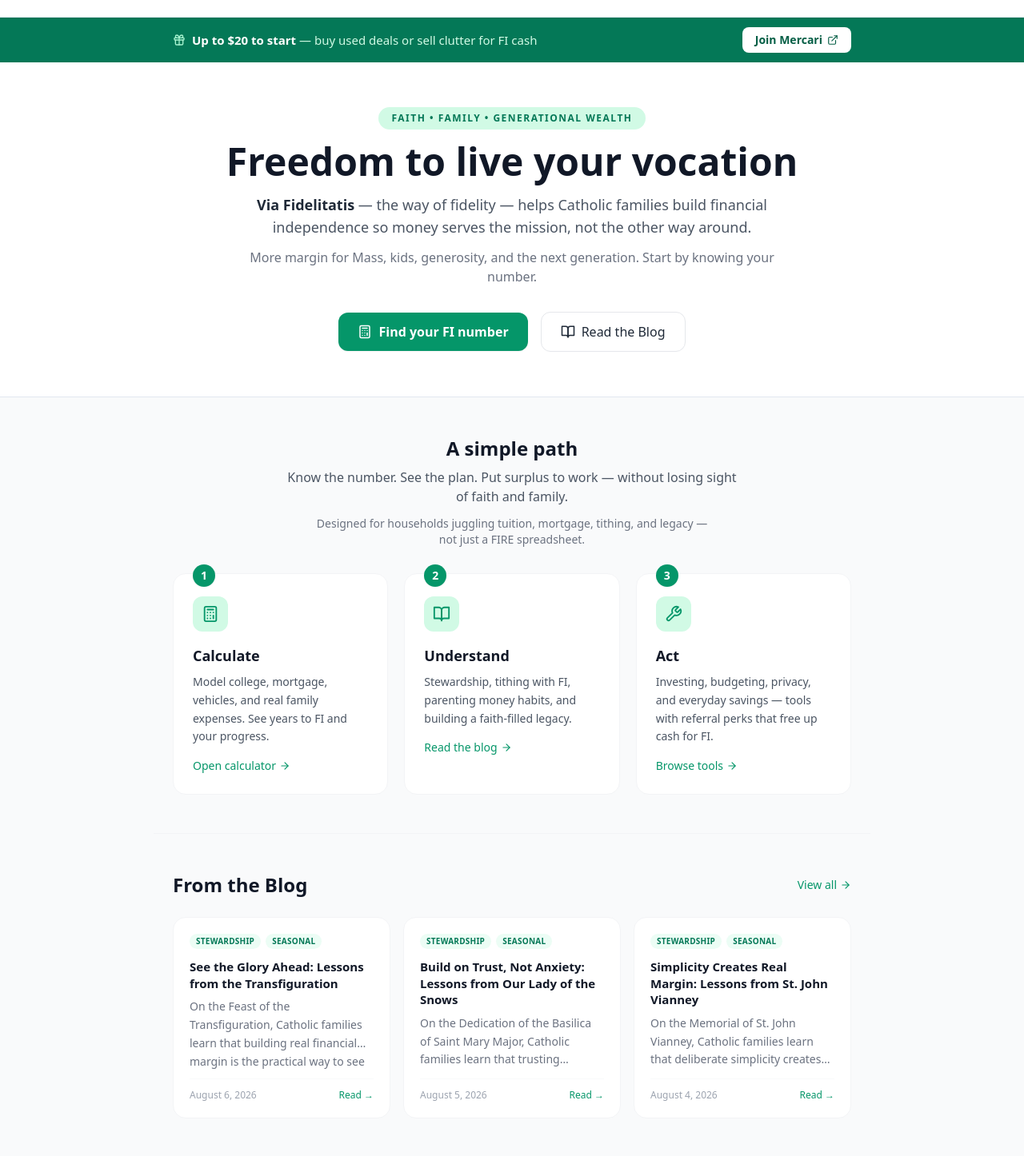
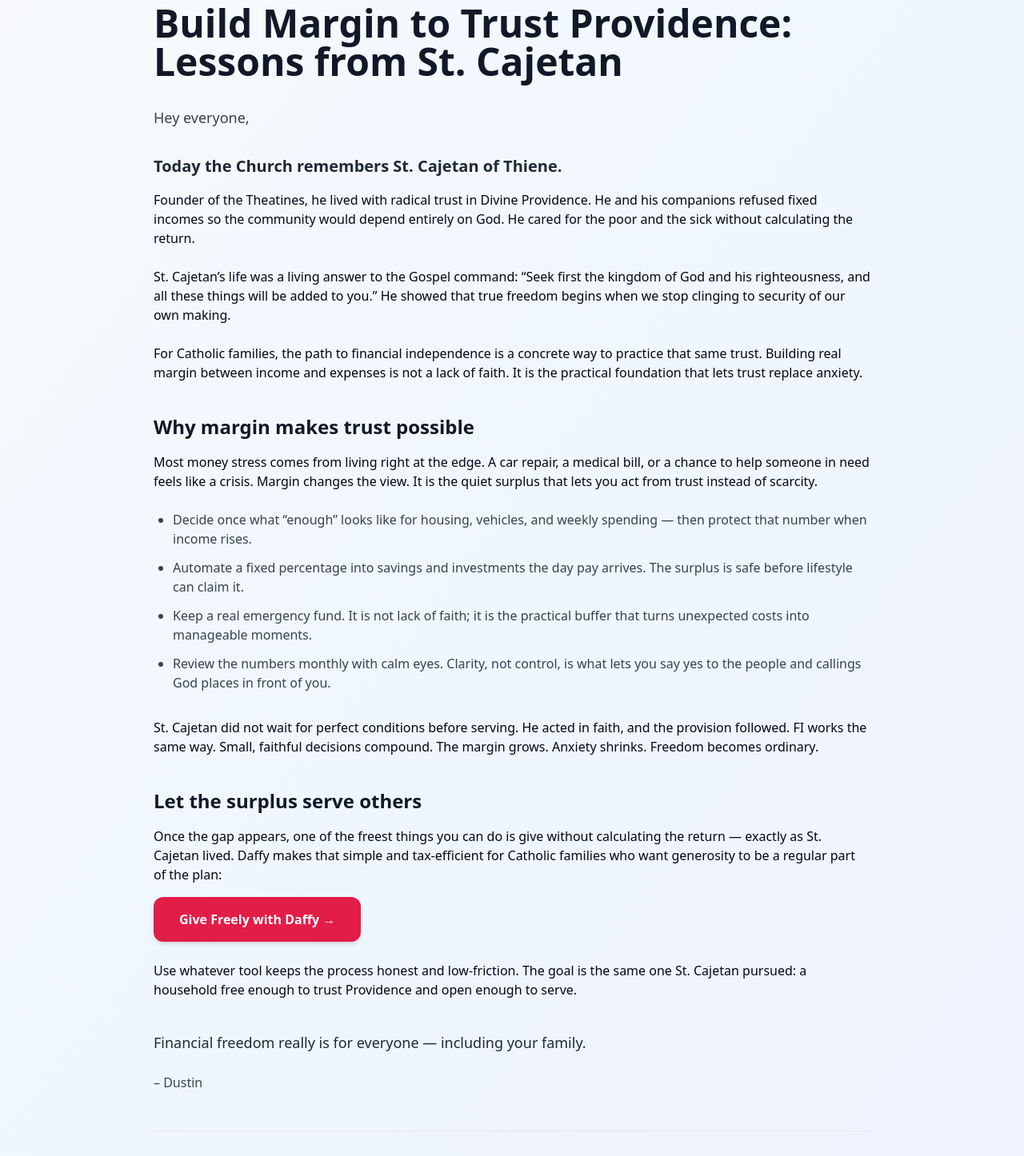
Before and after one commit to daughterpop/super-fi-calc, a React (Vite) app: page /blog/build-margin-to-trust-providence-lessons-from-st-cajetan in a window 1280 px wide. Shown: the part 43-1489 px from the top of the page at 80% size. Built offline with nearby package versions, Linux system fonts and the light colour scheme.

Commit message:
Add daily blog post: Build Margin to Trust Providence: Lessons from St. Cajetan – August 7, 2026

```diff
--- a/src/data/posts.js
+++ b/src/data/posts.js
@@ -1,4 +1,14 @@
 const rawPosts = [
+  {
+    title: 'Build Margin to Trust Providence: Lessons from St. Cajetan',
+    date: 'August 7, 2026',
+    dateSort: '2026-08-07',
+    excerpt: 'On the Memorial of St. Cajetan, Catholic families learn that real financial margin is the practical foundation that lets trust in Providence replace anxiety — turning financial independence into everyday freedom to serve.',
+    readTime: '4 min read',
+    link: '/blog/build-margin-to-trust-providence-lessons-from-st-cajetan',
+    tags: ['Stewardship', 'Seasonal', 'Prayer', 'Legacy'],
+    featured: false
+  },
   {
     title: 'See the Glory Ahead: Lessons from the Transfiguration',
     date: 'August 6, 2026',
--- a/src/main.jsx
+++ b/src/main.jsx
@@ -41,6 +41,7 @@ import BuildMarginForTrueHospitalityLessonsFromStLydia from './pages/build-margi
 import SimplicityCreatesRealMarginLessonsFromStJohnVianney from './pages/simplicity-creates-real-margin-lessons-from-st-john-vianney.jsx';
 import BuildOnTrustNotAnxietyLessonsFromOurLadyOfTheSnows from './pages/build-on-trust-not-anxiety-lessons-from-our-lady-of-the-snows.jsx';
 import SeeTheGloryAheadLessonsFromTheTransfiguration from './pages/see-the-glory-ahead-lessons-from-the-transfiguration.jsx';
+import BuildMarginToTrustProvidenceLessonsFromStCajetan from './pages/build-margin-to-trust-providence-lessons-from-st-cajetan.jsx';
 
 ReactDOM.createRoot(document.getElementById('root')).render(
   <React.StrictMode>
@@ -86,6 +87,7 @@ ReactDOM.createRoot(document.getElementById('root')).render(
           <Route path="/blog/simplicity-creates-real-margin-lessons-from-st-john-vianney" element={<SimplicityCreatesRealMarginLessonsFromStJohnVianney />} />
           <Route path="/blog/build-on-trust-not-anxiety-lessons-from-our-lady-of-the-snows" element={<BuildOnTrustNotAnxietyLessonsFromOurLadyOfTheSnows />} />
           <Route path="/blog/see-the-glory-ahead-lessons-from-the-transfiguration" element={<SeeTheGloryAheadLessonsFromTheTransfiguration />} />
+          <Route path="/blog/build-margin-to-trust-providence-lessons-from-st-cajetan" element={<BuildMarginToTrustProvidenceLessonsFromStCajetan />} />
 
           <Route path="*" element={<App />} />
         </Routes>
--- /dev/null
+++ b/src/pages/build-margin-to-trust-providence-lessons-from-st-cajetan.jsx
@@ -0,0 +1,82 @@
+import React from 'react';
+import BlogPostFooter from '../components/BlogPostFooter';
+
+export default function BuildMarginToTrustProvidenceLessonsFromStCajetan() {
+  return (
+    <div className="min-h-screen bg-gradient-to-br from-slate-50 via-blue-50 to-indigo-50 py-12 px-4">
+      <div className="max-w-4xl mx-auto prose prose-slate">
+        <h1 className="text-4xl md:text-5xl font-bold text-gray-900 mb-8">
+          Build Margin to Trust Providence: Lessons from St. Cajetan
+        </h1>
+
+        <p className="text-lg text-gray-700 mb-8 leading-relaxed">
+          Hey everyone,
+        </p>
+
+        <p className="text-xl font-semibold text-gray-800 mb-4">
+          Today the Church remembers St. Cajetan of Thiene.
+        </p>
+
+        <p className="mb-6">
+          Founder of the Theatines, he lived with radical trust in Divine Providence. He and his companions refused fixed incomes so the community would depend entirely on God. He cared for the poor and the sick without calculating the return.
+        </p>
+
+        <p className="mb-6">
+          St. Cajetan’s life was a living answer to the Gospel command: “Seek first the kingdom of God and his righteousness, and all these things will be added to you.” He showed that true freedom begins when we stop clinging to security of our own making.
+        </p>
+
+        <p className="mb-6">
+          For Catholic families, the path to financial independence is a concrete way to practice that same trust. Building real margin between income and expenses is not a lack of faith. It is the practical foundation that lets trust replace anxiety.
+        </p>
+
+        <h2 className="text-2xl font-bold text-gray-900 mt-10 mb-4">
+          Why margin makes trust possible
+        </h2>
+        <p className="mb-6">
+          Most money stress comes from living right at the edge. A car repair, a medical bill, or a chance to help someone in need feels like a crisis. Margin changes the view. It is the quiet surplus that lets you act from trust instead of scarcity.
+        </p>
+
+        <ul className="list-disc pl-6 space-y-3 mb-8 text-gray-700">
+          <li>Decide once what “enough” looks like for housing, vehicles, and weekly spending — then protect that number when income rises.</li>
+          <li>Automate a fixed percentage into savings and investments the day pay arrives. The surplus is safe before lifestyle can claim it.</li>
+          <li>Keep a real emergency fund. It is not lack of faith; it is the practical buffer that turns unexpected costs into manageable moments.</li>
+          <li>Review the numbers monthly with calm eyes. Clarity, not control, is what lets you say yes to the people and callings God places in front of you.</li>
+        </ul>
+
+        <p className="mb-6">
+          St. Cajetan did not wait for perfect conditions before serving. He acted in faith, and the provision followed. FI works the same way. Small, faithful decisions compound. The margin grows. Anxiety shrinks. Freedom becomes ordinary.
+        </p>
+
+        <h2 className="text-2xl font-bold text-gray-900 mt-10 mb-4">
+          Let the surplus serve others
+        </h2>
+        <p className="mb-4">
+          Once the gap appears, one of the freest things you can do is give without calculating the return — exactly as St. Cajetan lived. Daffy makes that simple and tax-efficient for Catholic families who want generosity to be a regular part of the plan:
+        </p>
+
+        <a
+          href="https://www.daffy.org/dhimmer1/invite"
+          target="_blank"
+          rel="noopener noreferrer"
+          className="inline-flex items-center gap-2 px-8 py-4 bg-rose-600 text-white font-semibold rounded-xl hover:bg-rose-700 transition-all shadow-md hover:shadow-lg mb-6"
+        >
+          Give Freely with Daffy →
+        </a>
+
+        <p className="mb-6">
+          Use whatever tool keeps the process honest and low-friction. The goal is the same one St. Cajetan pursued: a household free enough to trust Providence and open enough to serve.
+        </p>
+
+        <p className="text-lg font-medium text-gray-800 mt-10">
+          Financial freedom really is for everyone — including your family.
+        </p>
+
+        <p className="text-gray-700 font-medium mt-6">
+          – Dustin
+        </p>
+
+        <BlogPostFooter />
+      </div>
+    </div>
+  );
+}
```
Also changed, not shown: 2 other files (tests, documents, lock files or other folders).
